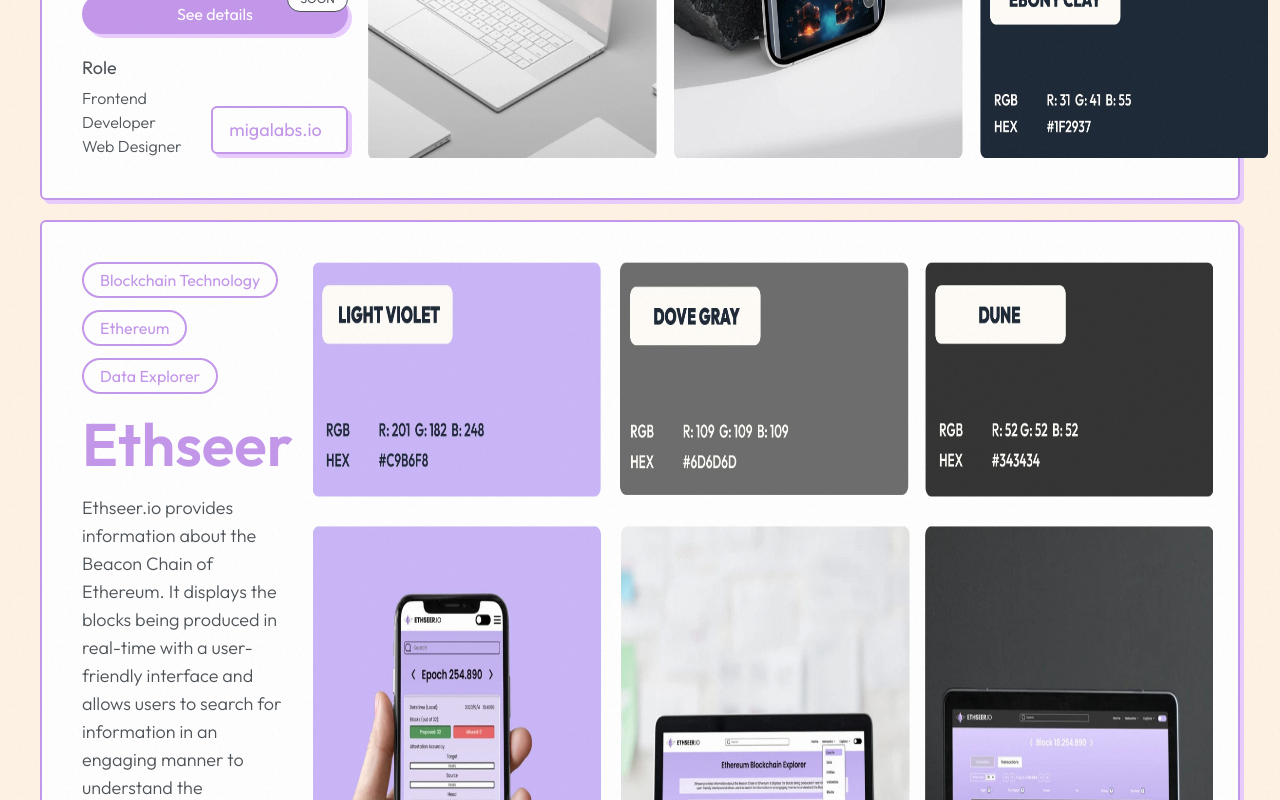
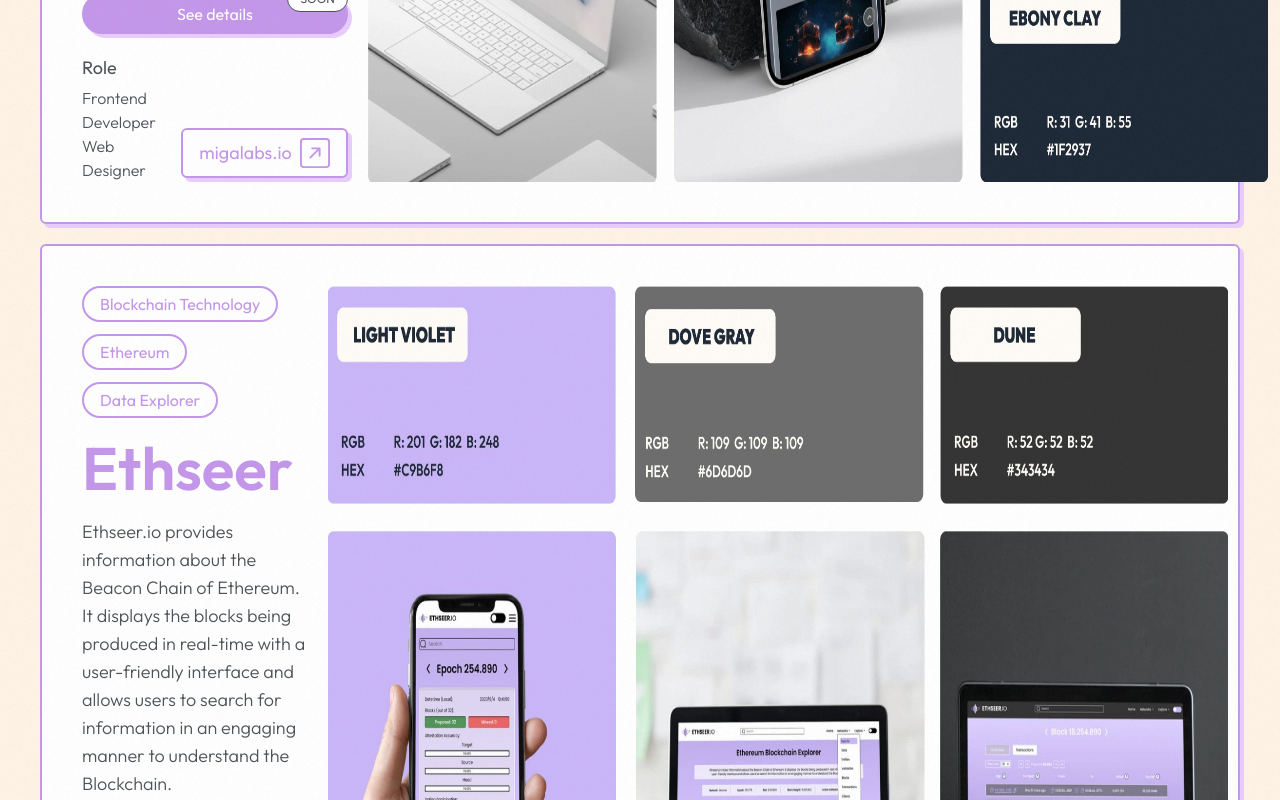
Before and after one commit to Artentii/my-portfolio, a Next.js app: page /pages/web in a window 1280 px wide. Shown: the part 800-1600 px from the top of the page. Built offline with nearby package versions, Linux system fonts and the light colour scheme.

Commit message:
Update page.js

```diff
--- a/src/app/pages/web/page.js
+++ b/src/app/pages/web/page.js
@@ -61,12 +61,12 @@
               <div className="flex flex-row justify-between">
                 <span className="text-4xl xl:text-6xl font-semibold text-purple dark:text-purple-light">{card.title}</span>
                 <a href={card.link} target="_blank" className="flex xl:hidden">
-                  <webp xmlns="http://www.w3.org/2000/webp" width="35" height="35" className="fill-purple bg-white shadow-button rounded-md" class="bi bi-arrow-up-right-square" viewBox="0 0 16 16">
+                  <svg xmlns="http://www.w3.org/2000/webp" width="35" height="35" className="fill-purple bg-white shadow-button rounded-md" class="bi bi-arrow-up-right-square" viewBox="0 0 16 16">
                     <path
                       fill-rule="evenodd"
                       d="M15 2a1 1 0 0 0-1-1H2a1 1 0 0 0-1 1v12a1 1 0 0 0 1 1h12a1 1 0 0 0 1-1zM0 2a2 2 0 0 1 2-2h12a2 2 0 0 1 2 2v12a2 2 0 0 1-2 2H2a2 2 0 0 1-2-2zm5.854 8.803a.5.5 0 1 1-.708-.707L9.243 6H6.475a.5.5 0 1 1 0-1h3.975a.5.5 0 0 1 .5.5v3.975a.5.5 0 1 1-1 0V6.707z"
                     />
-                  </webp>
+                  </svg>
                 </a>
               </div>
               <p className="xl:text-lg font-light">{card.text}</p>
@@ -94,12 +94,12 @@
                 className="hidden border-2 border-purple xl:flex flex-row items-center gap-2 py-2 px-4 fill-purple -translate-y-1 rounded-md shadow-button bg-white text-purple cursor-pointer "
               >
                 <span className="text-lg">{card.web}</span>
-                <webp xmlns="http://www.w3.org/2000/webp" width="30" height="30" class="bi bi-arrow-up-right-square" viewBox="0 0 16 16">
+                <svg xmlns="http://www.w3.org/2000/webp" width="30" height="30" class="bi bi-arrow-up-right-square" viewBox="0 0 16 16">
                   <path
                     fill-rule="evenodd"
                     d="M15 2a1 1 0 0 0-1-1H2a1 1 0 0 0-1 1v12a1 1 0 0 0 1 1h12a1 1 0 0 0 1-1zM0 2a2 2 0 0 1 2-2h12a2 2 0 0 1 2 2v12a2 2 0 0 1-2 2H2a2 2 0 0 1-2-2zm5.854 8.803a.5.5 0 1 1-.708-.707L9.243 6H6.475a.5.5 0 1 1 0-1h3.975a.5.5 0 0 1 .5.5v3.975a.5.5 0 1 1-1 0V6.707z"
                   />
-                </webp>
+                </svg>
               </a>
             </div>
           </div>
```
